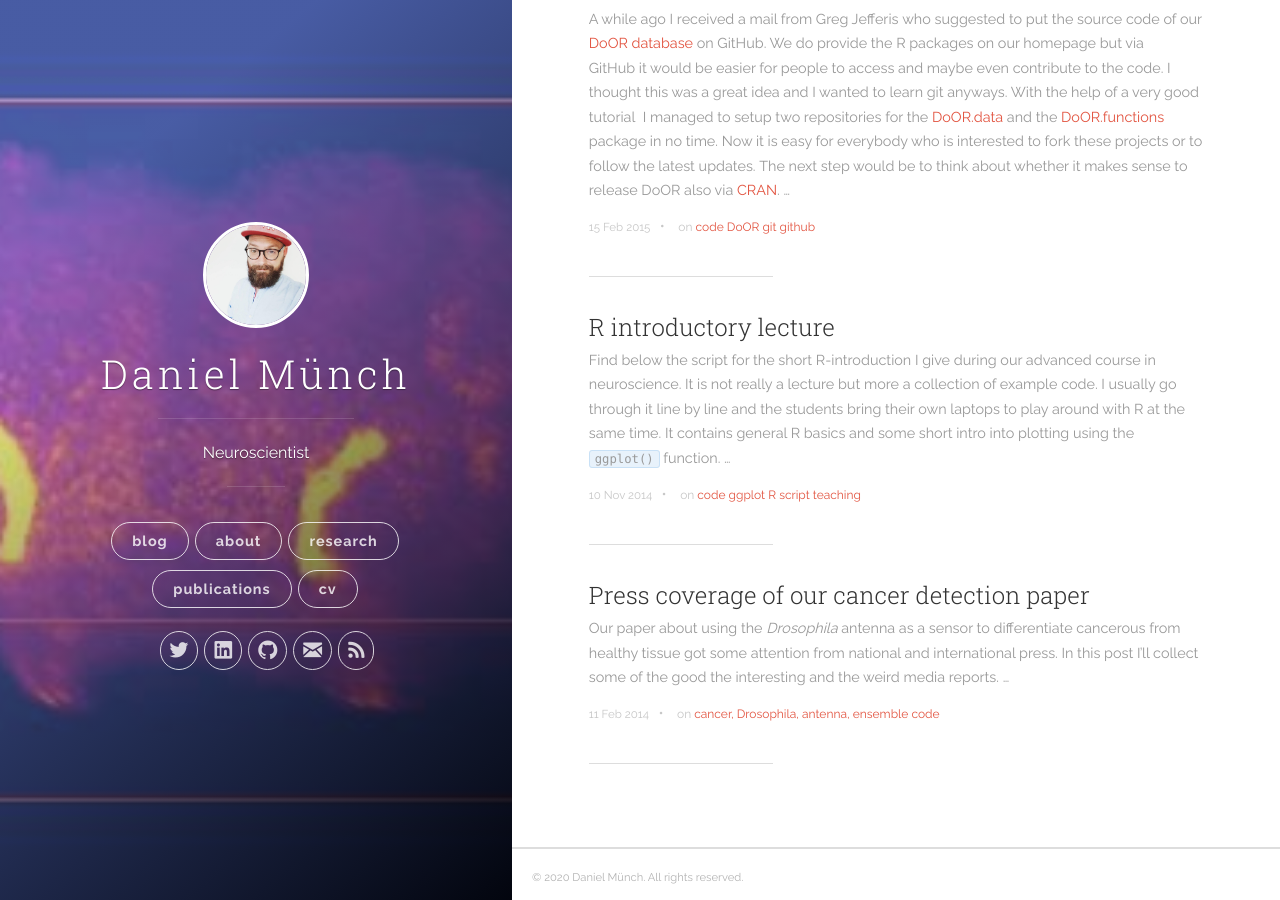
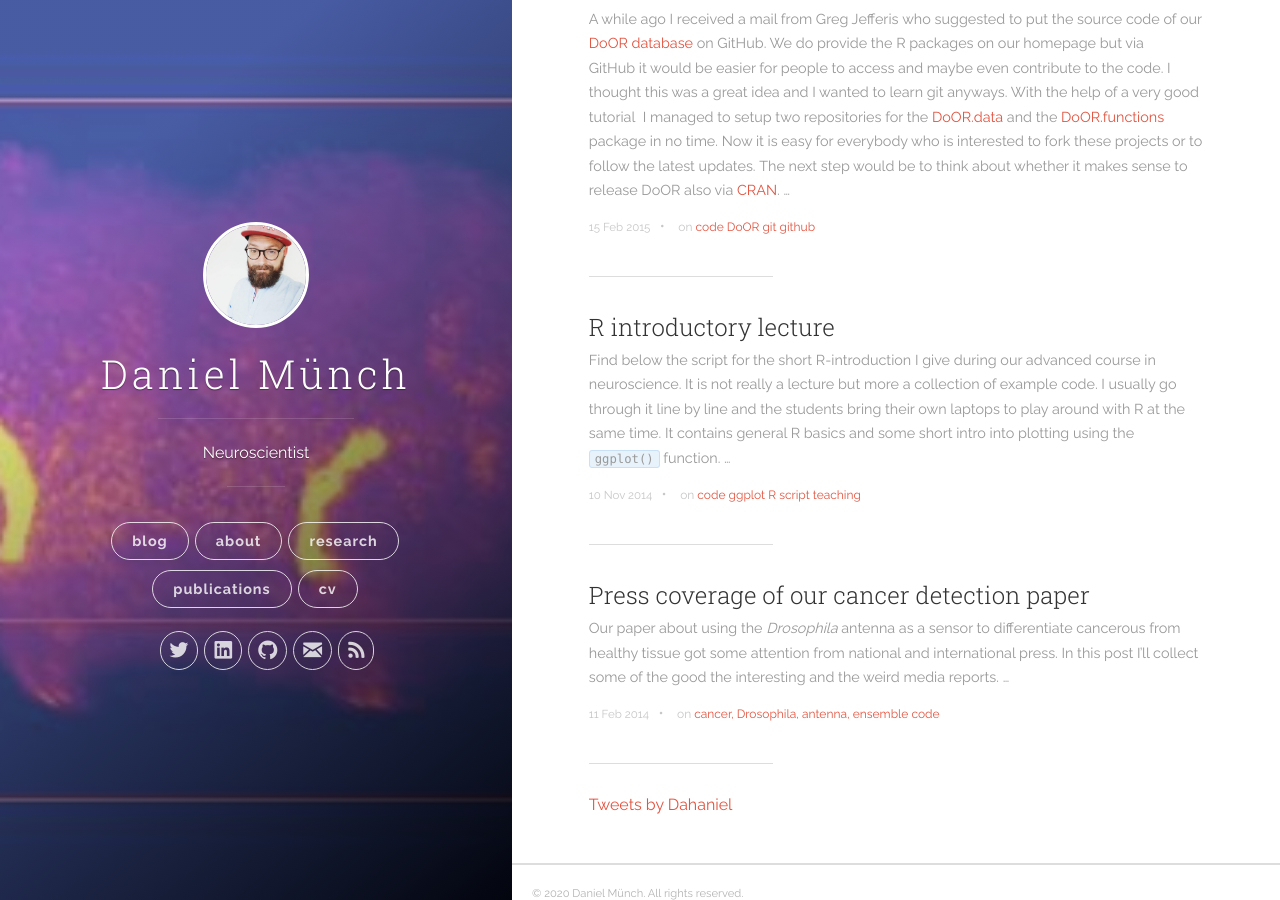
Before and after one commit to Dahaniel/dahaniel.github.io, a Jekyll site: the page built from index.html, in a window 1280 px wide and 900 px high, scrolled down 1655 px. Built offline with Jekyll 4.4.1, drawn with Linux system fonts in a browser that asks for light colours; nearby versions of some CDN libraries; the list of posts is cut into pages by our own code; comment, search, counter and statistics services are not loaded.

Commit message:
added Twitter feed

```diff
--- a/index.html
+++ b/index.html
@@ -21,4 +21,8 @@
       {% include pagination.html %}
   {% endif %}
 
+
+
 </div>
+
+<a class="twitter-timeline" data-height="400" data-dnt="true" data-theme="light" href="https://twitter.com/Dahaniel?ref_src=twsrc%5Etfw">Tweets by Dahaniel</a> <script async src="https://platform.twitter.com/widgets.js" charset="utf-8"></script>
```
